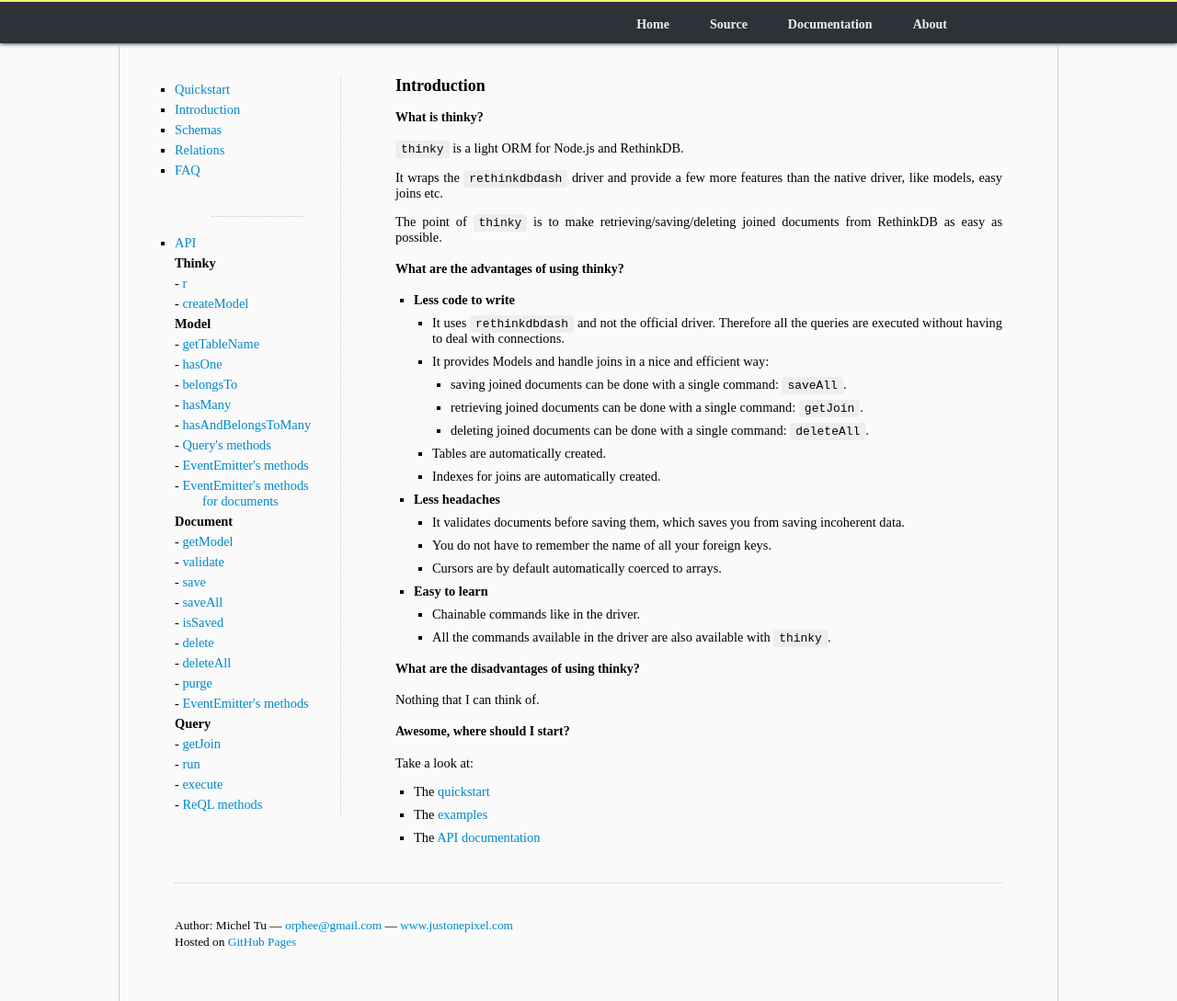
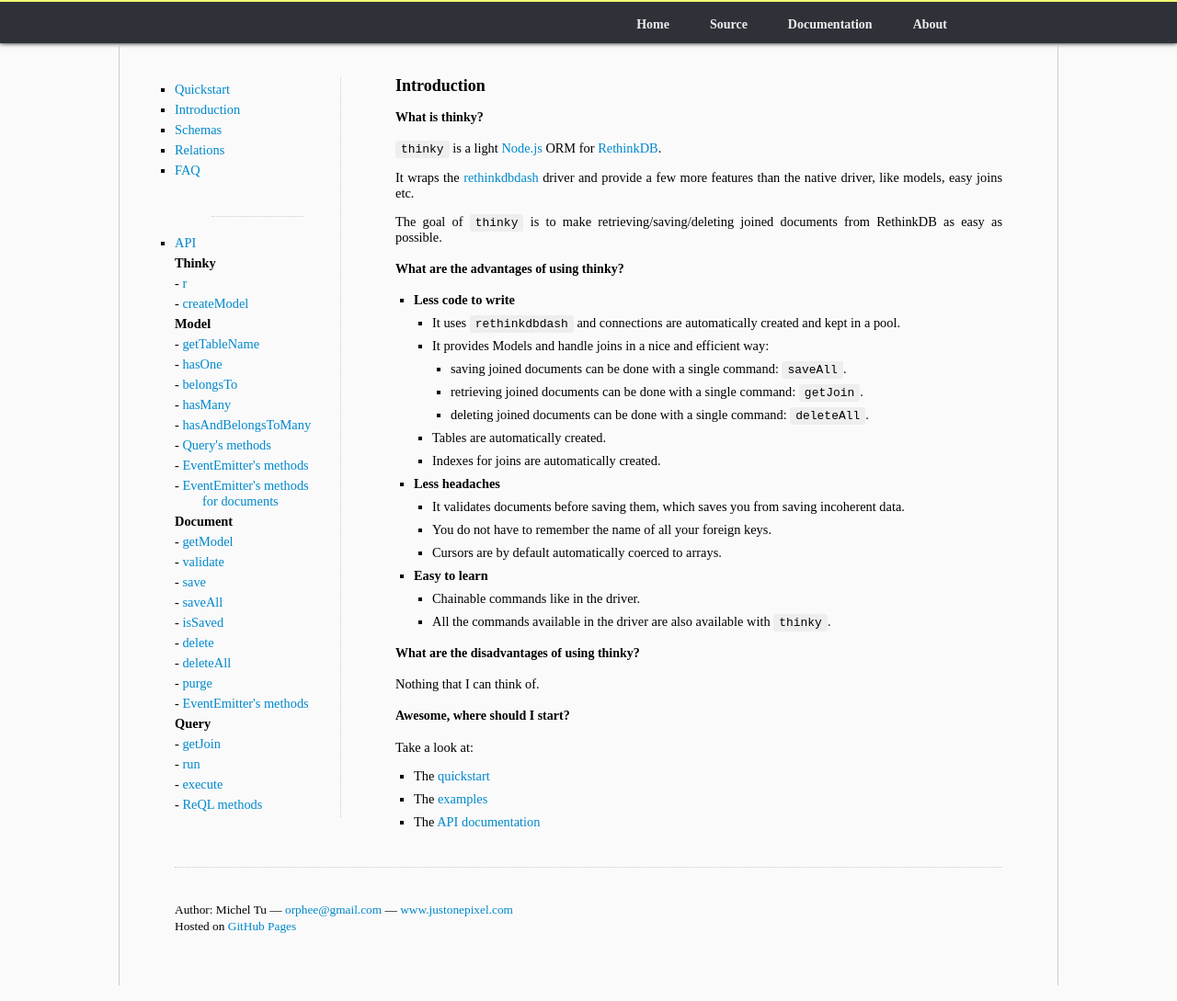
Before and after one commit to neumino/thinky, a Jekyll site: the page built from documentation/introduction.md, in a window 1280 px wide. Shown: the whole page at 92% size. Built offline with Jekyll 4.4.1, drawn with Linux system fonts in a browser that asks for light colours; Markdown is read by kramdown in place of the engine named in the settings.

Commit message:
Fix intro

```diff
--- a/documentation/introduction.md
+++ b/documentation/introduction.md
@@ -7,20 +7,19 @@
 
 #### What is thinky?
 
-`thinky` is a light ORM for Node.js and RethinkDB.
+`thinky` is a light [Node.js](http://nodejs.org) ORM for [RethinkDB](http://rethinkdb.com).
 
-It wraps the `rethinkdbdash` driver and provide a few more features than the native
+It wraps the [rethinkdbdash](https://github.com/neumino/rethinkdbdash) driver and provide a few more features than the native
 driver, like models, easy joins etc.
 
-The point of `thinky` is to make retrieving/saving/deleting joined documents from RethinkDB as
+The goal of `thinky` is to make retrieving/saving/deleting joined documents from RethinkDB as
 easy as possible.
 
 
 #### What are the advantages of using thinky?
 
 - __Less code to write__
-    - It uses `rethinkdbdash` and not the official driver. Therefore all the queries are
-    executed without having to deal with connections.
+    - It uses `rethinkdbdash` and connections are automatically created and kept in a pool.
     - It provides Models and handle joins in a nice and efficient way:
         - saving joined documents can be done with a single command: `saveAll`.
         - retrieving joined documents can be done with a single command: `getJoin`.
```
